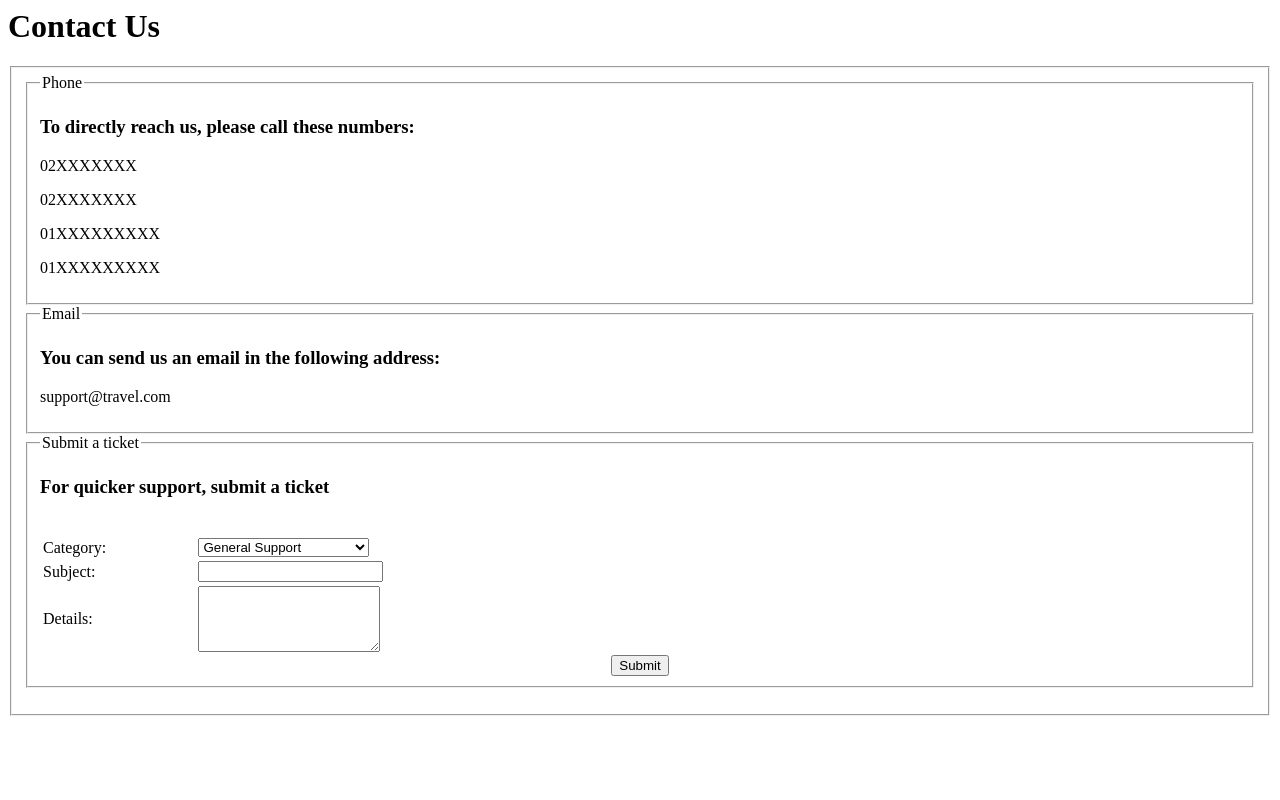
After one commit to shajaratul/TMS, a PHP site: page /contact.php in a window 1280 px wide. The commit adds this page. Run offline with PHP 8.4, Linux system fonts and the light colour scheme.

Commit message:
contact page

```diff
--- /dev/null
+++ b/contact.php
@@ -0,0 +1,67 @@
+<html>
+<head>
+	<title> TMS - Contact Page </title>
+</head>
+
+<body>
+	<div>
+		<h1> Contact Us </h1>
+		<fieldset>
+			<div>
+				<fieldset>
+					<legend> Phone</legend>
+					<h3> To directly reach us, please call these numbers: </h3>
+					<p> 02XXXXXXX </p>
+					<p> 02XXXXXXX </p>
+					<p> 01XXXXXXXXX </p>
+					<p> 01XXXXXXXXX </p>
+				</fieldset>
+			</div>
+
+			<div>
+				<fieldset>
+					<legend> Email </legend>
+					<h3> You can send us an email in the following address: </h3>
+					<p> support@travel.com </p>
+				</fieldset>
+			</div>
+
+			<div>
+				<form>
+				<fieldset>
+					<legend> Submit a ticket</legend>
+					<h3> For quicker support, submit a ticket </h3>
+					<br/>
+					<table border="0" width="50%">
+						<tr>
+							<td> <p> Category: </p> </td>
+							<td>
+								<select>
+									<option> General Support </option>
+									<option> Tour Support </option>
+									<option> Account Problem </option>
+									<option> Website Problem </option>
+									<option> Complaint and Feedback </option>
+									<option> Others </option>
+								</select>
+							</td>
+						</tr>
+
+						<tr>
+							<td> <p> Subject: </p> </td>
+							<td> <input type="text" name="subjectfield"/> </td>
+						</tr>
+
+						<tr>
+							<td> <p> Details: </p> </td>
+							<td> <textarea name="detailsfield" rows="4" cols "30"> </textarea> </td>
+						</tr>
+					</table>
+					<center> <input type="submit" name="Submit Ticket"/> </center>
+				</fieldset>
+				</form>
+			</div>
+		</fieldset>
+	</div>
+</body>
+</html>
--- a/index.php
+++ b/index.php
@@ -15,7 +15,7 @@
           <li style="display:inline-block; padding: 10px 20px;"><a style="text-decoration: none;" href="index.php">Home</a></li>
           <li style="display:inline-block; padding: 10px 20px;"><a style="text-decoration: none;" href="#">Places</a></li>
           <li style="display:inline-block; padding: 10px 20px;"><a style="text-decoration: none;" href="#">Holiday Packages</a></li>
-          <li style="display:inline-block; padding: 10px 20px;"><a style="text-decoration: none;" href="#">Contact</a></li>
+          <li style="display:inline-block; padding: 10px 20px;"><a style="text-decoration: none;" href="contact.php">Contact</a></li>
           <li style="display:inline-block; padding: 10px 20px;"><a style="text-decoration: none;" href="login.php">Login</a></li>
           <li style="display:inline-block; padding: 10px 20px;"><a style="text-decoration: none;" href="signup.php">Sign UP</a></li>
 
```
